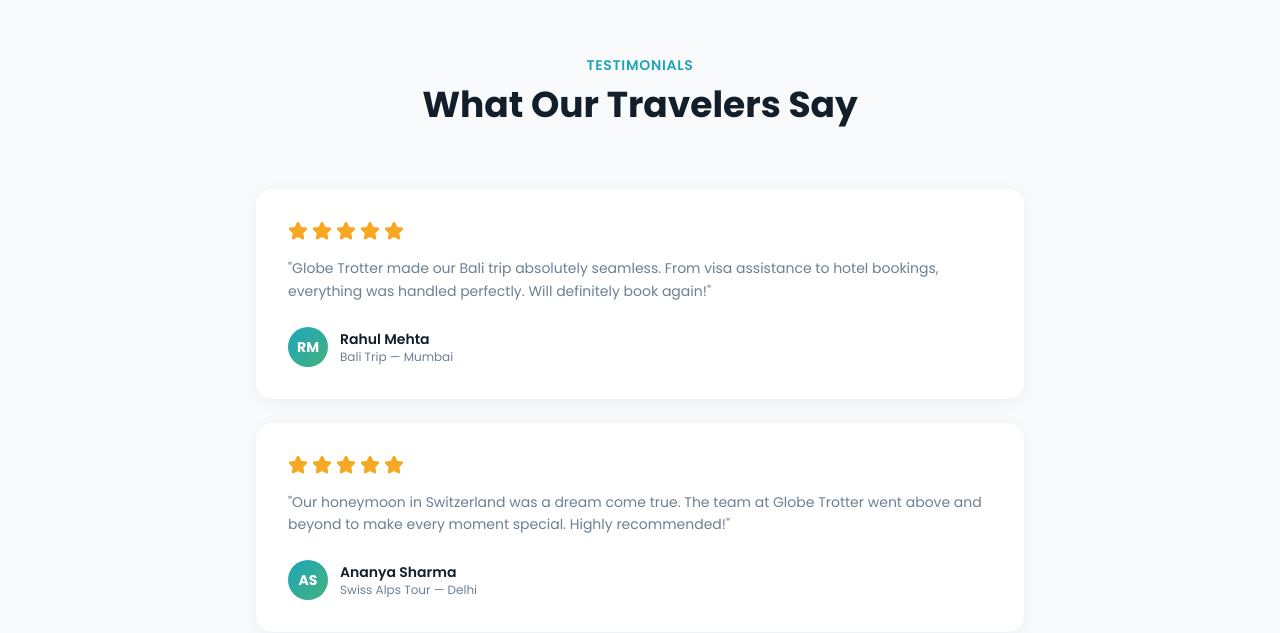
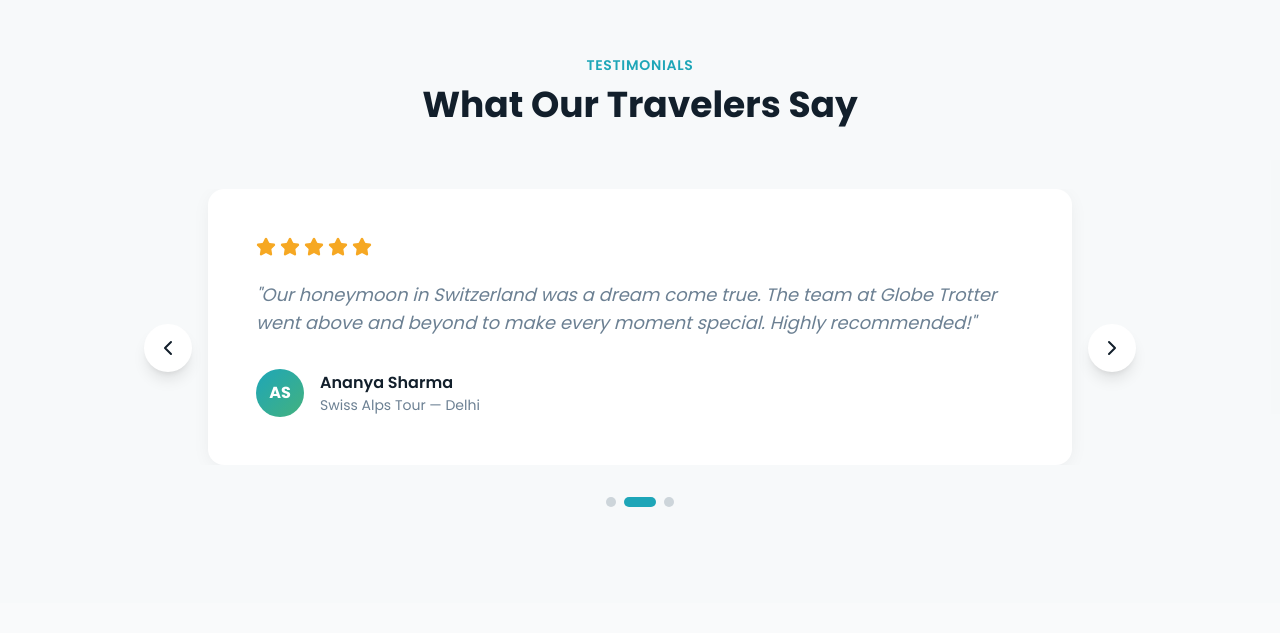
Before and after one commit to inayatshaykh/Global-Travel, a React (Vite) app: page / in a window 1280 px wide. Shown: the part 2127-2760 px from the top of the page. Built offline with nearby package versions, Linux system fonts and the light colour scheme; the HTML template or start-up script is replaced by a standard one.

Commit message:
Convert testimonials to horizontal carousel with auto-slide and navigation

```diff
--- a/src/components/TestimonialsSection.tsx
+++ b/src/components/TestimonialsSection.tsx
@@ -1,36 +1,117 @@
-import { Star } from "lucide-react";
+import { Star, ChevronLeft, ChevronRight } from "lucide-react";
 import { useTestimonials } from "@/admin/context/TestimonialContext";
+import { useState, useEffect } from "react";
 
 const TestimonialsSection = () => {
   const { testimonials } = useTestimonials();
+  const [currentIndex, setCurrentIndex] = useState(0);
+
+  // Auto-slide every 5 seconds
+  useEffect(() => {
+    if (testimonials.length <= 1) return;
+
+    const interval = setInterval(() => {
+      setCurrentIndex((prev) => (prev + 1) % testimonials.length);
+    }, 5000);
+
+    return () => clearInterval(interval);
+  }, [testimonials.length]);
+
+  const goToSlide = (index: number) => {
+    setCurrentIndex(index);
+  };
+
+  const goToPrevious = () => {
+    setCurrentIndex((prev) => (prev - 1 + testimonials.length) % testimonials.length);
+  };
+
+  const goToNext = () => {
+    setCurrentIndex((prev) => (prev + 1) % testimonials.length);
+  };
+
+  if (testimonials.length === 0) {
+    return null;
+  }
 
   return (
-    <section className="py-24">
+    <section className="py-24 bg-muted/30">
       <div className="container mx-auto px-6">
         <div className="text-center mb-16">
           <span className="text-primary font-semibold text-sm uppercase tracking-wider">Testimonials</span>
           <h2 className="text-3xl md:text-4xl font-bold text-foreground mt-2">What Our Travelers Say</h2>
         </div>
-        <div className="flex flex-col gap-6 max-w-3xl mx-auto">
+
+        {/* Carousel Container */}
+        <div className="relative max-w-4xl mx-auto">
+          {/* Testimonial Cards */}
+          <div className="overflow-hidden">
+            <div
+              className="flex transition-transform duration-500 ease-out"
+              style={{ transform: `translateX(-${currentIndex * 100}%)` }}
+            >
               {testimonials.map((t) => (
-            <div key={t.id} className="bg-card rounded-2xl p-8 shadow-card hover:shadow-card-hover transition-all duration-300">
-              <div className="flex gap-1 mb-4">
+                <div key={t.id} className="w-full flex-shrink-0 px-4">
+                  <div className="bg-card rounded-2xl p-8 md:p-12 shadow-card">
+                    <div className="flex gap-1 mb-6 justify-center md:justify-start">
                       {Array.from({ length: t.rating }).map((_, i) => (
                         <Star key={i} className="h-5 w-5 fill-accent text-accent" />
                       ))}
                     </div>
-              <p className="text-muted-foreground text-sm leading-relaxed mb-6">"{t.review}"</p>
-              <div className="flex items-center gap-3">
-                <div className="w-10 h-10 rounded-full gradient-ocean flex items-center justify-center text-primary-foreground text-sm font-bold">
+                    <p className="text-muted-foreground text-base md:text-lg leading-relaxed mb-8 text-center md:text-left italic">
+                      "{t.review}"
+                    </p>
+                    <div className="flex items-center gap-4 justify-center md:justify-start">
+                      <div className="w-12 h-12 rounded-full gradient-ocean flex items-center justify-center text-primary-foreground text-base font-bold">
                         {t.avatar}
                       </div>
                       <div>
-                  <p className="text-card-foreground font-semibold text-sm">{t.name}</p>
-                  <p className="text-muted-foreground text-xs">{t.location}</p>
+                        <p className="text-card-foreground font-semibold text-base">{t.name}</p>
+                        <p className="text-muted-foreground text-sm">{t.location}</p>
+                      </div>
                     </div>
                   </div>
                 </div>
               ))}
+            </div>
+          </div>
+
+          {/* Navigation Arrows */}
+          {testimonials.length > 1 && (
+            <>
+              <button
+                onClick={goToPrevious}
+                className="absolute left-0 top-1/2 -translate-y-1/2 -translate-x-4 md:-translate-x-12 bg-card hover:bg-accent text-card-foreground hover:text-accent-foreground rounded-full p-3 shadow-lg transition-all duration-200 hover:scale-110 focus:outline-none focus:ring-2 focus:ring-primary"
+                aria-label="Previous testimonial"
+              >
+                <ChevronLeft className="h-6 w-6" />
+              </button>
+              <button
+                onClick={goToNext}
+                className="absolute right-0 top-1/2 -translate-y-1/2 translate-x-4 md:translate-x-12 bg-card hover:bg-accent text-card-foreground hover:text-accent-foreground rounded-full p-3 shadow-lg transition-all duration-200 hover:scale-110 focus:outline-none focus:ring-2 focus:ring-primary"
+                aria-label="Next testimonial"
+              >
+                <ChevronRight className="h-6 w-6" />
+              </button>
+            </>
+          )}
+
+          {/* Dots Navigation */}
+          {testimonials.length > 1 && (
+            <div className="flex justify-center gap-2 mt-8">
+              {testimonials.map((_, index) => (
+                <button
+                  key={index}
+                  onClick={() => goToSlide(index)}
+                  className={`h-2.5 rounded-full transition-all duration-300 focus:outline-none focus:ring-2 focus:ring-primary ${
+                    index === currentIndex
+                      ? "w-8 bg-primary"
+                      : "w-2.5 bg-muted-foreground/30 hover:bg-muted-foreground/50"
+                  }`}
+                  aria-label={`Go to testimonial ${index + 1}`}
+                />
+              ))}
+            </div>
+          )}
         </div>
       </div>
     </section>
```
Lines whose indentation alone changed are shown as unchanged.
